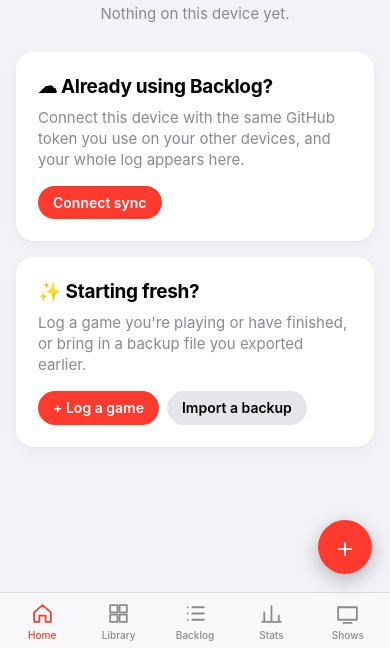
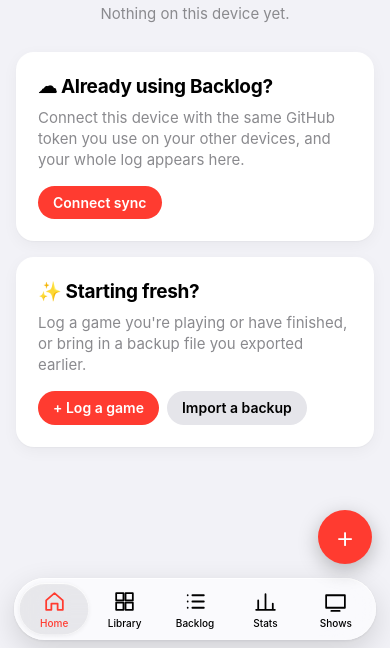
Before and after one commit to meyerkesmaat/backlog, a plain HTML site: page docs/index.html in a window 390 px wide. Shown: the part 196-844 px from the top of the page. Drawn offline with Linux system fonts and the light colour scheme.

Commit message:
Phone: full-width windows and an iOS-style floating glass tab bar with a sliding bubble
Co-Authored-By: Claude Opus 5.5 <noreply@anthropic.com>

```diff
--- a/docs/index.html
+++ b/docs/index.html
@@ -623,6 +623,21 @@ nav a .ni{transition:transform .2s var(--spring)}nav a:active .ni{transform:scal
 .cover.shine .platrib::after{animation:sheen 1s .2s ease}
 @keyframes sheen{to{transform:translateX(120%)}}
 @keyframes pop{40%{transform:scale(1.06)}}
+/* phone: windows use the full width (the desktop widths above are set by id, so they need repeating here) */
+@media (max-width:700px){
+  dialog,#dlgDetail,#dlgGoals,#dlgPick,#dlgScan,#dlgSession{width:100vw;max-width:100vw}
+  /* iOS-style floating glass tab bar with a bubble that slides to the tab you tap */
+  nav{left:14px;right:14px;bottom:calc(8px + env(safe-area-inset-bottom));padding:5px;border-radius:999px;border-top:0;
+    background:color-mix(in srgb,var(--surface) 58%,transparent);backdrop-filter:saturate(190%) blur(24px);-webkit-backdrop-filter:saturate(190%) blur(24px);
+    box-shadow:0 10px 30px rgba(0,0,0,.14),0 1px 3px rgba(0,0,0,.08),inset 0 0 0 .5px rgba(255,255,255,.6),inset 0 1px 0 rgba(255,255,255,.7)}
+  nav a{padding:6px 2px 5px;border-radius:999px;color:var(--text)}
+  nav a.active,nav a:hover{color:var(--accent)}
+  nav .segi{display:block;border-radius:999px;background:rgba(120,120,128,.14);box-shadow:inset 0 0 0 .5px rgba(255,255,255,.7),inset 0 1px 1px rgba(255,255,255,.8),0 1px 4px rgba(0,0,0,.06);transition:transform .45s var(--spring),width .45s var(--spring),height .45s var(--spring)}
+  nav a.active .ni{animation:none}
+  .fab{bottom:calc(84px + env(safe-area-inset-bottom))}
+}
+@media (max-width:700px){:root:not([data-theme="light"]) nav{box-shadow:0 10px 30px rgba(0,0,0,.4),inset 0 0 0 .5px rgba(255,255,255,.14),inset 0 1px 0 rgba(255,255,255,.12)}
+  :root:not([data-theme="light"]) nav .segi{background:rgba(255,255,255,.13);box-shadow:inset 0 0 0 .5px rgba(255,255,255,.18),inset 0 1px 1px rgba(255,255,255,.14)}}
 @media (prefers-reduced-motion: reduce){*,*::before,*::after{animation-duration:.01ms!important;animation-delay:0s!important;animation-iteration-count:1!important;transition-duration:.01ms!important}}
 .hidden{display:none!important}
 .hb2{display:grid;grid-template-columns:minmax(0,150px) 1fr minmax(96px,auto);gap:10px;align-items:center;padding:6px 0;font-size:14px}
@@ -667,7 +682,7 @@ nav a .ni{transition:transform .2s var(--spring)}nav a:active .ni{transform:scal
       <div class="swatches" id="swatches"></div>
       <hr>
       <p id="saveNote">Everything is saved automatically in this browser.</p>
-      <p style="opacity:.7">Version 2026-11-27 15:41</p>
+      <p style="opacity:.7">Version 2026-11-27 15:52</p>
     </div>
   </details>
   <input type="file" id="fileImport" accept=".json,application/json" class="hidden">
@@ -1146,7 +1161,10 @@ function segIndicator(box, key){
   const pos = [on.offsetLeft, on.offsetTop, on.offsetWidth, on.offsetHeight], prev = SEG_POS[key];
   const set = ([x,y,w,h]) => { ind.style.transform = `translate(${x}px,${y}px)`; ind.style.width = w+'px'; ind.style.height = h+'px'; };
   if(fresh){ ind.style.transition = 'none'; set(prev || pos); void ind.offsetWidth; ind.style.transition = ''; }
-  set(pos); SEG_POS[key] = pos;
+  set(pos);
+  // the tab bar bubble squishes a little while it slides, like iOS liquid glass
+  if(!fresh && prev && key==='nav' && prev[0]!==pos[0] && !RM.matches) ind.animate([{scale:'1 1'},{scale:'1.12 .9', offset:.35},{scale:'1 1'}], {duration:460, easing:'ease-out'});
+  SEG_POS[key] = pos;
 }
 // big numbers count up from 0 when a page opens
 const THOU = (1000).toLocaleString().replace(/\d/g,'');
@@ -1163,6 +1181,7 @@ function countUp(root){
     tn.nodeValue = f(0); requestAnimationFrame(step);
   });
 }
+addEventListener('resize', ()=>{ segIndicator($('nav'), 'nav'); document.querySelectorAll('#view-'+state.view+' .chips').forEach((c,i)=>segIndicator(c, state.view+'-'+i)); });
 function growIn(el){ if(RM.matches || !el) return; el.classList.remove('grow'); void el.offsetWidth; el.classList.add('grow'); clearTimeout(el._gt); el._gt = setTimeout(()=>el.classList.remove('grow'), 1600); }
 // a page opens: its blocks settle in one after another, numbers count up, charts grow
 function enterView(sec){
--- a/docs/sw.js
+++ b/docs/sw.js
@@ -1,5 +1,5 @@
 // Offline support: the app itself is network-first (so updates arrive), covers and posters are cached after first view.
-const CACHE = 'backlog-app-1795790470672', IMG = 'backlog-img-v1';
+const CACHE = 'backlog-app-1795791140094', IMG = 'backlog-img-v1';
 self.addEventListener('install', e=>{ e.waitUntil(caches.open(CACHE).then(c=>c.addAll(['./','index.html','manifest.webmanifest','icon-180.png','icon-512.png']))); self.skipWaiting(); });
 self.addEventListener('activate', e=>{ e.waitUntil(caches.keys().then(ks=>Promise.all(ks.filter(k=>k!==CACHE && k!==IMG).map(k=>caches.delete(k))))); self.clients.claim(); });
 self.addEventListener('fetch', e=>{
```
Also changed, not shown: src/app.html (+20 -1 lines).
